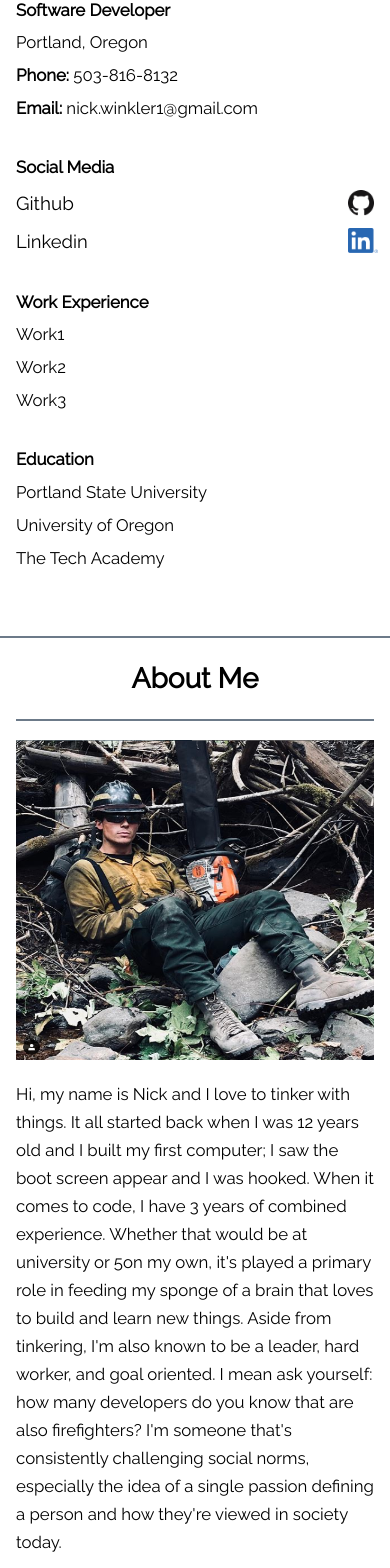
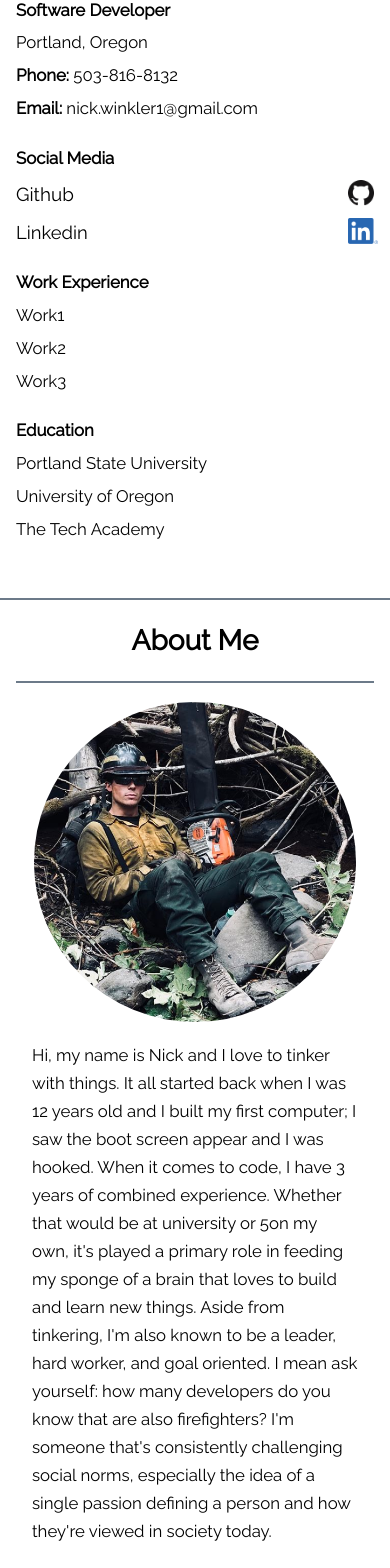
Before and after one commit to ndubs18/portfolioV2, a React (Create React App) app: page / in a window 390 px wide. Shown: the part 150-1718 px from the top of the page. Built offline with nearby package versions, Linux system fonts and the light colour scheme.

Commit message:
added border radius to summary image and cards

```diff
--- a/src/App.css
+++ b/src/App.css
@@ -275,11 +275,12 @@ width: 50%;
  .section_2 .projBox {
   width: 18rem;
   height: 24rem;
-  box-shadow: .5px 1px 2px black;
   color: black;
   display: flex;
   flex-direction: column;
   margin-top: 1rem;
+  overflow: hidden;
+  border-radius: 5px;
 
 }
 
@@ -379,7 +380,7 @@ footer {
   .about_me .credentials #personal, #social, #experience, #education {
     width: 100%;
     margin-bottom: 0;
-    padding-bottom: .85rem;
+    padding-bottom: .25rem;
   }
   .about_me .technical {
     width: 100%;
@@ -416,7 +417,7 @@ footer {
   }
 
   .about_me .technical .summary {
-    margin: 0;
+    margin: 0 auto;
     width: 100%;
     text-align: left;
     padding: 0 1rem 1rem;
@@ -424,20 +425,21 @@ footer {
 
 
   .about_me .technical .summary img {
-    width: 100%;
+    width: 60%;
     height: 20rem;
     float: none;
     display: block;
-    margin: 1.2rem 0
+    margin: 1.2rem auto;
+    border-radius: 50%;
 
   }
 
 
   .about_me .technical .summary p {
-    width: 100%;
+    width: 85%;
     margin: 0;
     display: block;
-    margin: 1rem 0;
+    margin: 1rem auto;
   }
 
   .skills div p {
@@ -459,3 +461,16 @@ footer {
     padding: 0 .5rem;
   }
 }
+
+@media only screen and (max-width: 585px) {
+  .about_me .technical .summary p {
+    width: 100%;
+    padding: 0 1rem;
+
+  }
+
+  .about_me .technical .summary img {
+    width: 90%;
+
+  }
+}
--- a/src/App.js
+++ b/src/App.js
@@ -23,8 +23,8 @@ function App() {
               </div>
               <div id="social">
                 <p><b>Social Media</b></p>
-                <a href="http://www.github.com/ndubs18"><div className="gitHover"><p>Github</p><img className="git" src={require('./images/GitHub-Mark-64px.png')}/></div></a>
-                <a href=""><div className="linkedinHover"><p>Linkedin</p><img className="linkdin" src={require('./images/linkd.png')}/></div></a>
+                <a href="http://www.github.com/ndubs18"><div className="gitHover"><p>Github</p><img className="git" src={require('./images/GitHub-Mark-64px.png')} alt="github"/></div></a>
+                <a href="https://www.linkedin.com/in/nick-winkler-34580872/"><div className="linkedinHover"><p>Linkedin</p><img className="linkdin" src={require('./images/linkd.png')} alt="linkedin"/></div></a>
               </div>
               <div id="experience">
                 <p><b>Work Experience</b></p>
@@ -93,7 +93,7 @@ function App() {
         <h1 className="project_header">Projects</h1>
         <section className="section_2">
           <div className="projBox">
-            <img src={require('./images/digital.png')} />
+            <img src={require('./images/digital.png')} alt="digital" />
             <div className="description">
             <ul>
               <h4>WebAgency</h4>
@@ -105,7 +105,7 @@ function App() {
           </div>
 
           <div className="projBox">
-            <img src={require('./images/food2fork.png')} />
+            <img src={require('./images/food2fork.png')}alt="foodtoFork" />
             <div className="description">
 
             <ul>
@@ -119,7 +119,7 @@ function App() {
           </div>
 
           <div className="projBox">
-            <img src={require('./images/laptopStore.png')} />
+            <img src={require('./images/laptopStore.png')}alt="laptopstore" />
             <div className="description">
 
             <ul>
@@ -132,7 +132,7 @@ function App() {
           </div>
 
           <div className="projBox">
-            <img src={require('./images/sandovals.png')} />
+            <img src={require('./images/sandovals.png')} alt="sandovals"/>
             <div className="description">
 
 
```
